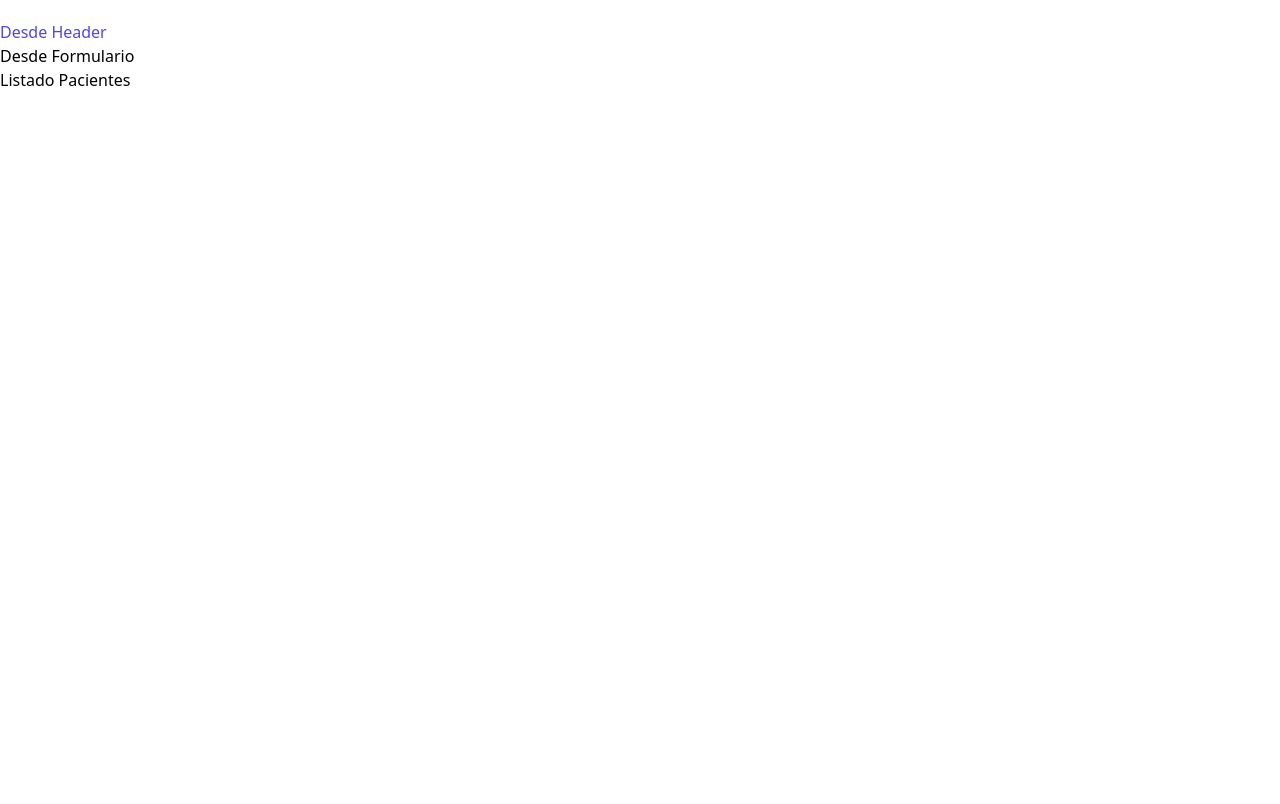
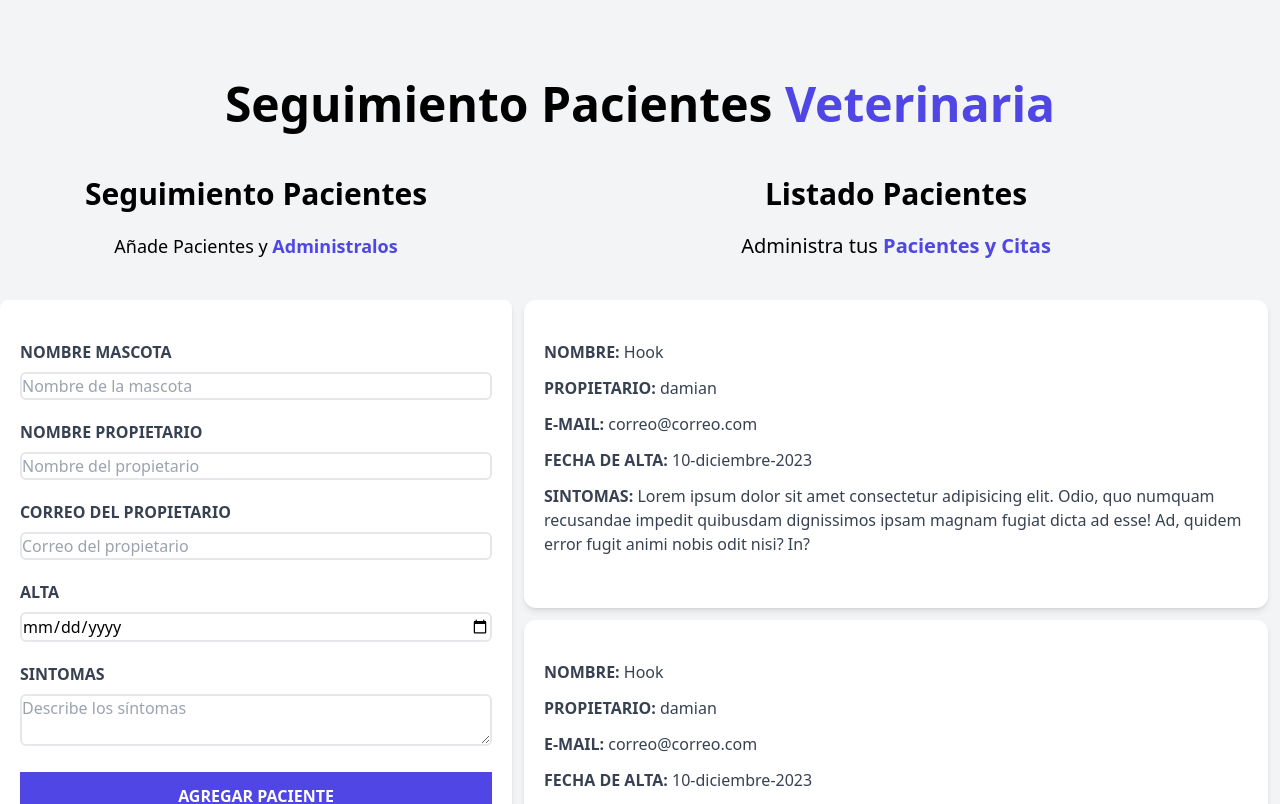
Before and after one commit to jdamianlh/citas-react, a React (Vite) app: page / in a window 1280 px wide. Shown: the top 804 px of the page. Built offline with nearby package versions, Linux system fonts and the light colour scheme.

Commit message:
Agregando el Formulario el listado de pacientes y pacientes

```diff
--- a/index.html
+++ b/index.html
@@ -6,7 +6,7 @@
     <meta name="viewport" content="width=device-width, initial-scale=1.0" />
     <title>Citas + React</title>
   </head>
-  <body>
+  <body class="bg-gray-100 h-screen">
     <div id="root"></div>
     <script type="module" src="/src/main.jsx"></script>
   </body>
--- a/src/App.jsx
+++ b/src/App.jsx
@@ -6,11 +6,13 @@
 
 
   return (
-    <>
+    <div className="container mx-auto mt-20">
       <Header/>
-      <Formulario/>
-      <ListadoPacientes/>
-    </>
+      <div className="mt-12 md:flex">
+        <Formulario/>
+        <ListadoPacientes/>
+      </div>
+    </div>
   )
 }
 
--- a/src/components/Formulario.jsx
+++ b/src/components/Formulario.jsx
@@ -1,6 +1,65 @@
 const Formulario = () => {
     return(
-        <h2>Desde Formulario</h2>
+        <div className="md:w-1/2 lg:w-2/5">
+            <h2 className="font-black text-3xl text-center">Seguimiento Pacientes</h2>
+            <p className="text-lg mt-5 text-center mb-10">
+                Añade Pacientes y {''}
+                <span className="text-indigo-600 font-bold">Administralos</span>
+            </p>
+            <form className="bg-white shadow-md rounded-lg py-10 px-5 mb-10" action="">
+                <div className="mb-5">
+                    <label htmlFor="mascota" className="block text-gray-700 uppercase font-bold">Nombre mascota</label>
+
+                    <input
+                        id="mascota"
+                        type="text"
+                        placeholder="Nombre de la mascota"
+                        className="border-2 w-full p2- mt-2 placeholder-gray-400 rounded-md"
+                    />
+                </div>
+                <div className="mb-5">
+                    <label htmlFor="propietario" className="block text-gray-700 uppercase font-bold">Nombre Propietario</label>
+
+                    <input
+                        id="propietairio"
+                        type="text"
+                        placeholder="Nombre del propietario"
+                        className="border-2 w-full p2- mt-2 placeholder-gray-400 rounded-md"
+                    />
+                </div>
+                <div className="mb-5">
+                    <label htmlFor="email" className="block text-gray-700 uppercase font-bold">Correo del Propietario</label>
+
+                    <input
+                        id="email"
+                        type="email"
+                        placeholder="Correo del propietario"
+                        className="border-2 w-full p2- mt-2 placeholder-gray-400 rounded-md"
+                    />
+                </div>
+                <div className="mb-5">
+                    <label htmlFor="alta" className="block text-gray-700 uppercase font-bold">Alta</label>
+
+                    <input
+                        id="alta"
+                        type="date"
+                        className="border-2 w-full p2- mt-2 placeholder-gray-400 rounded-md"
+                    />
+                </div>
+                <div className="mb-5">
+                    <label htmlFor="sintomas" className="block text-gray-700 uppercase font-bold">Sintomas</label>
+
+                    <textarea
+                        id="sintomas"
+                        className="border-2 w-full p2- mt-2 placeholder-gray-400 rounded-md"
+                        placeholder="Describe los síntomas"
+                    />
+                </div>
+                <input type="submit" className="bg-indigo-600 w-full p-3 text-white uppercase font-bold hover:bg-indigo-700 cursor-pointer transition-all"
+                    value="Agregar Paciente"
+                />
+            </form>
+        </div>
     )
 }
 
--- a/src/components/Header.jsx
+++ b/src/components/Header.jsx
@@ -1,9 +1,9 @@
 const Header = () => {
 
     return(
-        <header className="text-indigo-600 mt-5">
-            <h1>Desde Header</h1>
-        </header>
+        <h1 className="font-black text-5xl text-center md:w-2/3 mx-auto">
+            Seguimiento Pacientes {""}<span className="text-indigo-600">Veterinaria</span>
+        </h1>
     )
 }
 
--- a/src/components/ListadoPacientes.jsx
+++ b/src/components/ListadoPacientes.jsx
@@ -1,8 +1,18 @@
+import Paciente from "./Paciente"
 const ListadoPacientes = () => {
 
     return (
-
-            <h2>Listado Pacientes</h2>
+        <div className="md:w-1/2 lg:w-3/5 md:h-screen overflow-y-scroll">
+            <h2 className="font-black text-3xl text-center">Listado Pacientes</h2>
+            <p className=" text-xl mt-5 mb-10 text-center">
+                Administra tus {''}
+                <span className="text-indigo-600 font-bold text-xl ">Pacientes y Citas</span>
+            </p>
+            <Paciente/>
+            <Paciente/>
+            <Paciente/>
+            <Paciente/>
+        </div>
 
     )
 }
--- /dev/null
+++ b/src/components/Paciente.jsx
@@ -0,0 +1,24 @@
+const Paciente = () => {
+
+    return(
+        <div className="m-3 bg-white shadow-md px-5 py-10 rounded-xl">
+            <p className="font-bold mb-3 text-gray-700 uppercase">Nombre: {''}
+                <span className="font-normal normal-case">Hook</span>
+            </p>
+            <p className="font-bold mb-3 text-gray-700 uppercase">Propietario: {''}
+                <span className="font-normal normal-case">damian</span>
+            </p>
+            <p className="font-bold mb-3 text-gray-700 uppercase">E-mail: {''}
+                <span className="font-normal normal-case">correo@correo.com</span>
+            </p>
+            <p className="font-bold mb-3 text-gray-700 uppercase">Fecha de alta: {''}
+                <span className="font-normal normal-case">10-diciembre-2023</span>
+            </p>
+            <p className="font-bold mb-3 text-gray-700 uppercase">Sintomas: {''}
+                <span className="font-normal normal-case">Lorem ipsum dolor sit amet consectetur adipisicing elit. Odio, quo numquam recusandae impedit quibusdam dignissimos ipsam magnam fugiat dicta ad esse! Ad, quidem error fugit animi nobis odit nisi? In?</span>
+            </p>
+        </div>
+    )
+}
+
+export default Paciente
```
